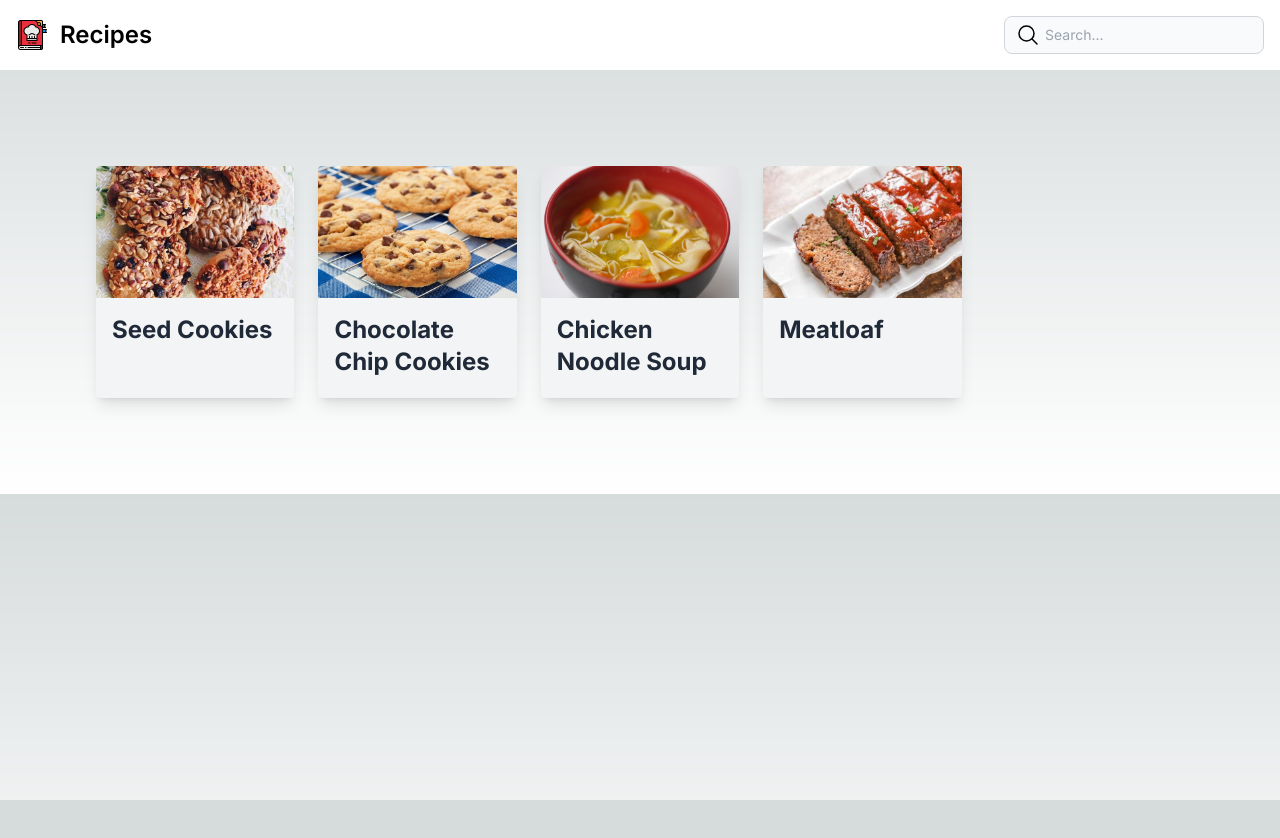
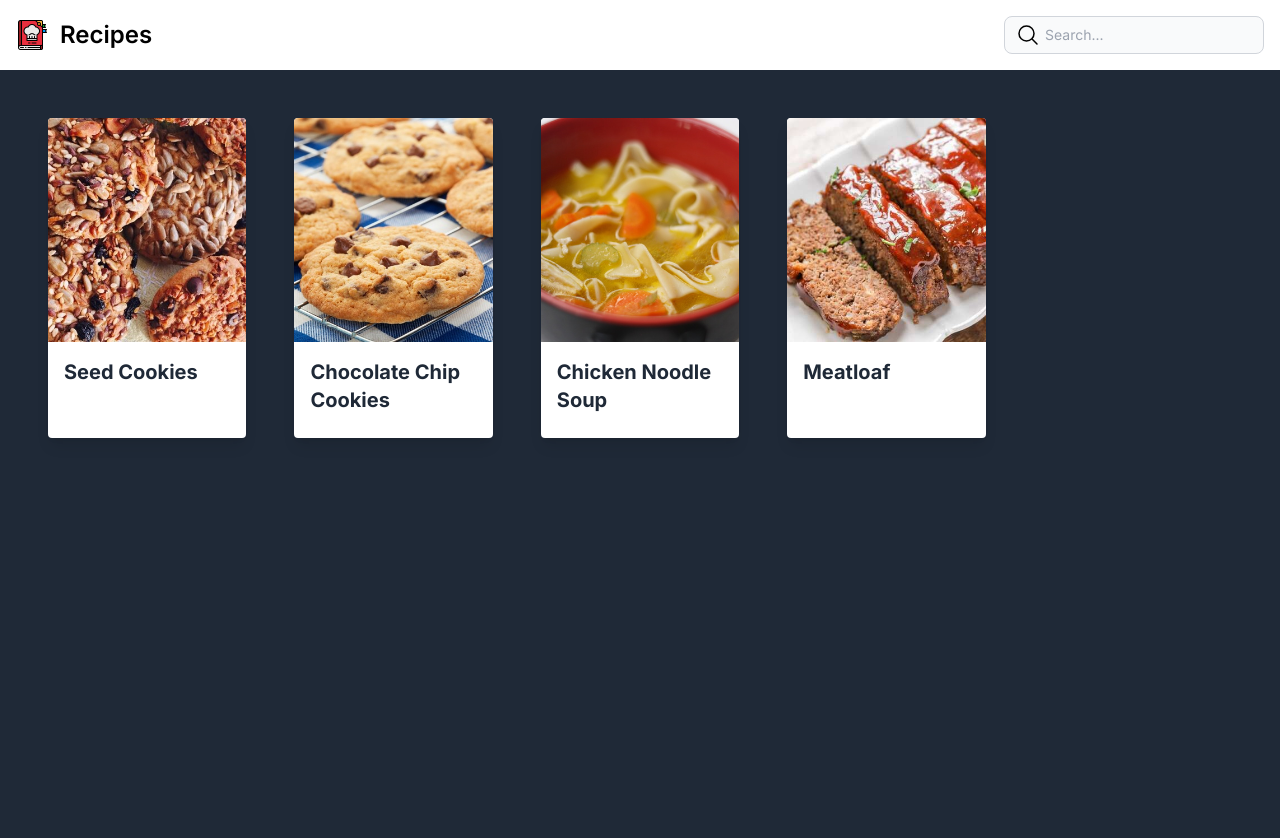
Before and after one commit to ericthomasca/recipes, a Next.js app: page / in a window 1280 px wide. Shown: the top 838 px of the page. Before the commit the page ends 800 px from the top, so only its background shows below. Built offline with nearby package versions, Linux system fonts and the light colour scheme.

Commit message:
replace img with Image

```diff
--- a/app/page.tsx
+++ b/app/page.tsx
@@ -4,8 +4,8 @@ import RecipeCard from '../components/RecipeCard';
 
 export default function Home() {
   return (
-    <main className="flex flex-col items-center justify-between p-24">
-      <div className="grid grid-cols-1 sm:grid-cols-2 md:grid-cols-3 lg:grid-cols-4 xl:grid-cols-5 gap-6">
+    <main className="flex flex-col items-center justify-between p-12 h-screen bg-gray-800">
+      <div className="grid grid-cols-1 sm:grid-cols-2 md:grid-cols-3 lg:grid-cols-4 xl:grid-cols-5 gap-12">
         {recipes.map((recipe: Recipe) => (
           <RecipeCard key={recipe.id} recipe={recipe} />
         ))}
--- a/components/RecipeCard.tsx
+++ b/components/RecipeCard.tsx
@@ -1,5 +1,6 @@
-import Link from 'next/link';
-import { Recipe } from '../data';
+import Link from "next/link";
+import { Recipe } from "../data";
+import Image from "next/image";
 
 interface RecipeCardProps {
   recipe: Recipe;
@@ -8,10 +9,19 @@ interface RecipeCardProps {
 export default function RecipeCard({ recipe }: RecipeCardProps) {
   return (
     <Link href={`/recipes/${recipe.slug}`} legacyBehavior>
-      <a className="block max-w-xs rounded overflow-hidden shadow-lg bg-gray-100 dark:bg-gray-800 text-gray-800 dark:text-gray-100 hover:bg-gray-200 dark:hover:bg-gray-700 transition duration-300">
-        <img className="w-full" src={recipe.imageUrl} alt={recipe.title} />
-        <div className="p-4">
-          <div className="font-bold text-2xl mb-1">{recipe.title}</div>
+      <a className='block max-w-xs rounded overflow-hidden shadow-lg bg-white dark:bg-gray-800 text-gray-800 dark:text-gray-100 hover:shadow-xl transition duration-300'>
+        <div className='relative h-56'>
+          <Image
+            src={recipe.imageUrl}
+            alt={recipe.title}
+            layout='fill'
+            objectFit='cover'
+          />
+        </div>
+        <div className='p-4'>
+          <div className='font-bold text-xl mb-2 text-gray-800 dark:text-gray-100'>
+            {recipe.title}
+          </div>
         </div>
       </a>
     </Link>
```
